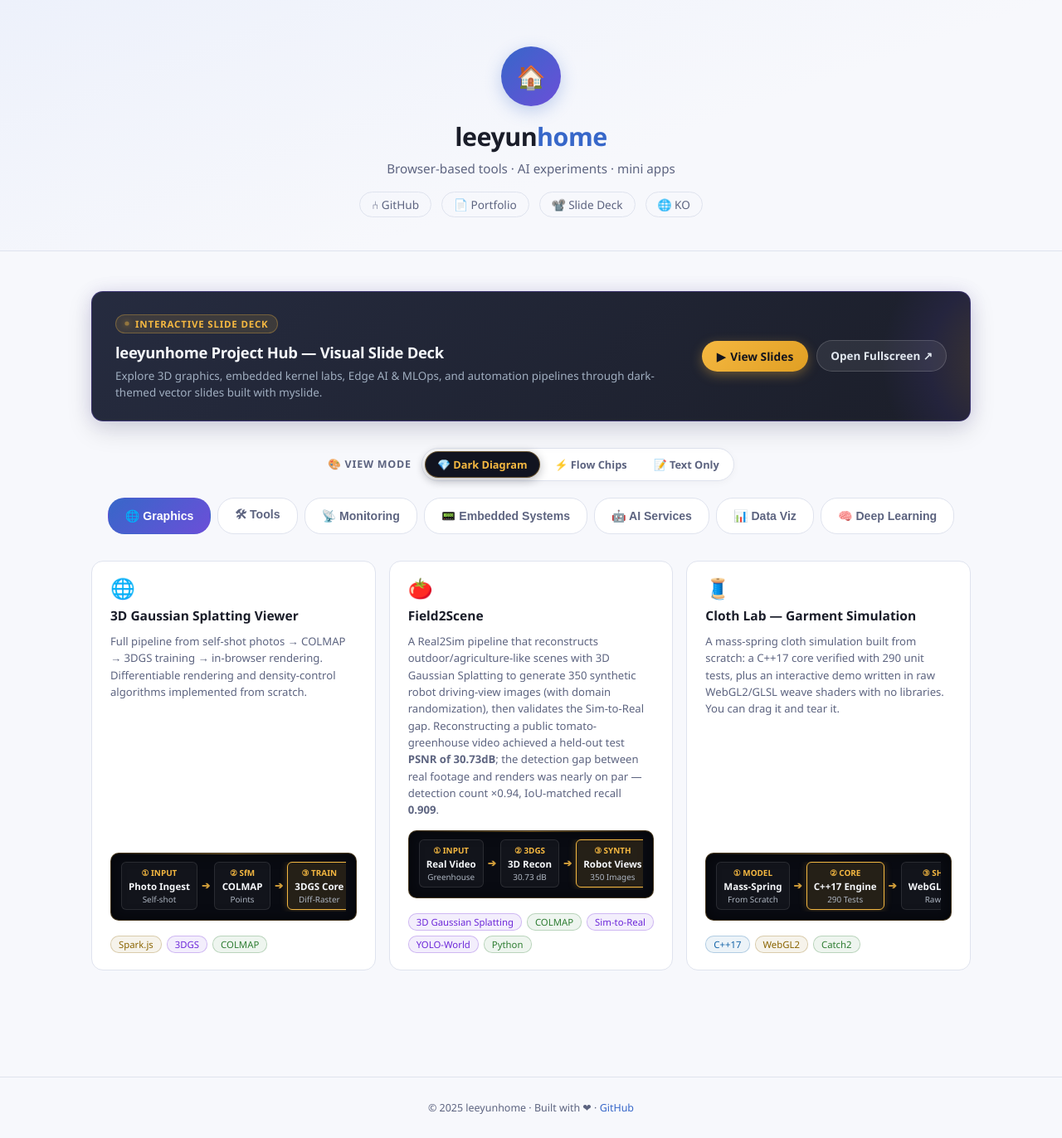
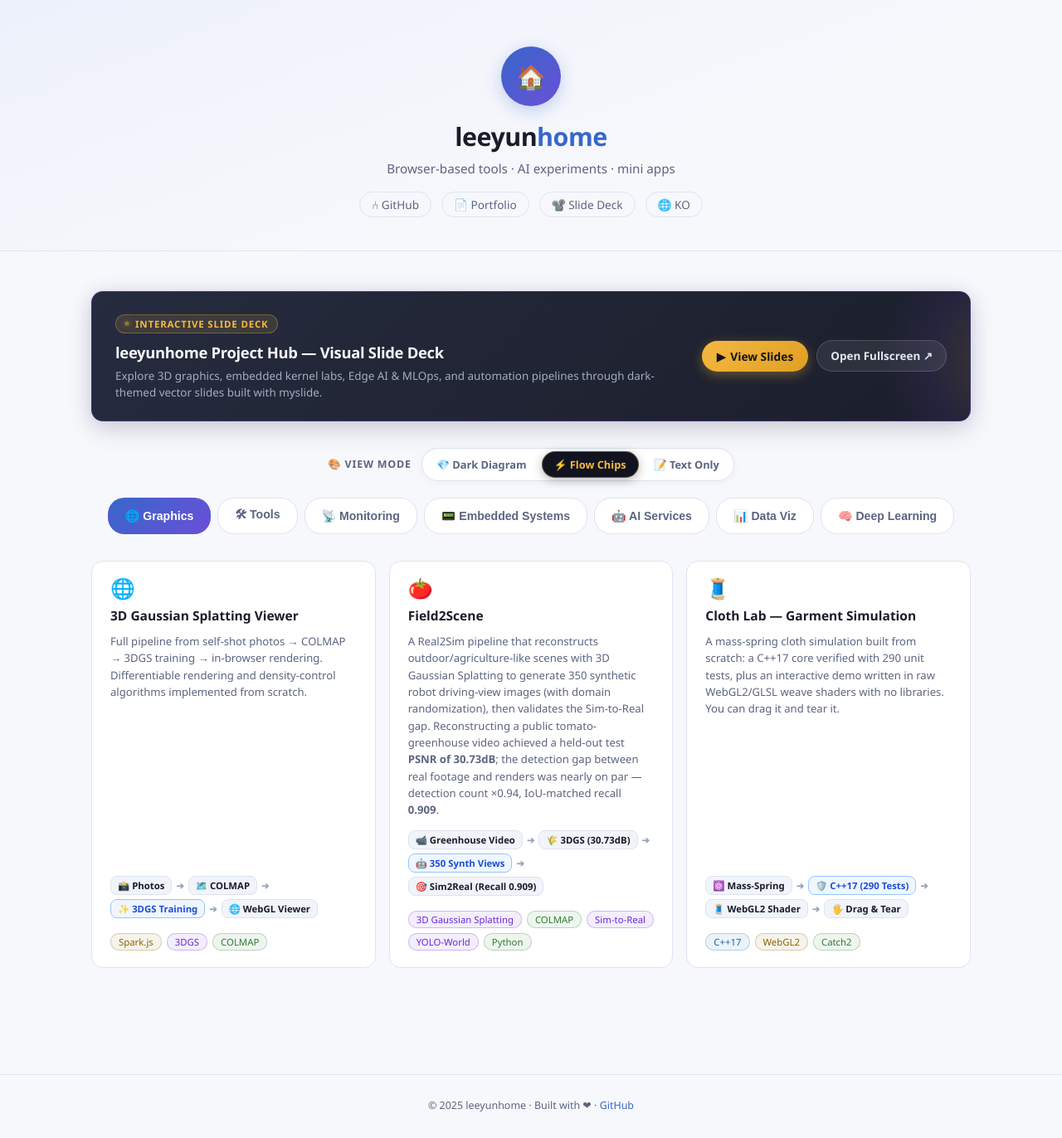
Before and after one commit to leeyunhome/leeyunhome.github.io, a Jekyll site: the page index.html, which Jekyll copies as it is, in a window 1280 px wide. Shown: the whole page at 83% size. Built offline with Jekyll 4.4.1, drawn with Linux system fonts in a browser that asks for light colours.

Commit message:
카드 뷰 모드 기본값을 플로우 칩으로 변경
Co-Authored-By: Claude Sonnet 5 <noreply@anthropic.com>

```diff
--- a/index.html
+++ b/index.html
@@ -632,10 +632,10 @@
   <div class="view-mode-container">
     <span class="view-mode-label" data-en="🎨 View Mode">🎨 뷰 모드</span>
     <div class="view-mode-switcher" role="radiogroup" aria-label="Diagram View Mode">
-      <button type="button" class="view-mode-btn active" data-mode="diagram" data-en="💎 Dark Diagram">
+      <button type="button" class="view-mode-btn" data-mode="diagram" data-en="💎 Dark Diagram">
         💎 다크 다이어그램
       </button>
-      <button type="button" class="view-mode-btn" data-mode="chips" data-en="⚡ Flow Chips">
+      <button type="button" class="view-mode-btn active" data-mode="chips" data-en="⚡ Flow Chips">
         ⚡ 플로우 칩
       </button>
       <button type="button" class="view-mode-btn" data-mode="text" data-en="📝 Text Only">
```
Also changed, not shown: other parts of index.html (+2 -2 lines).
